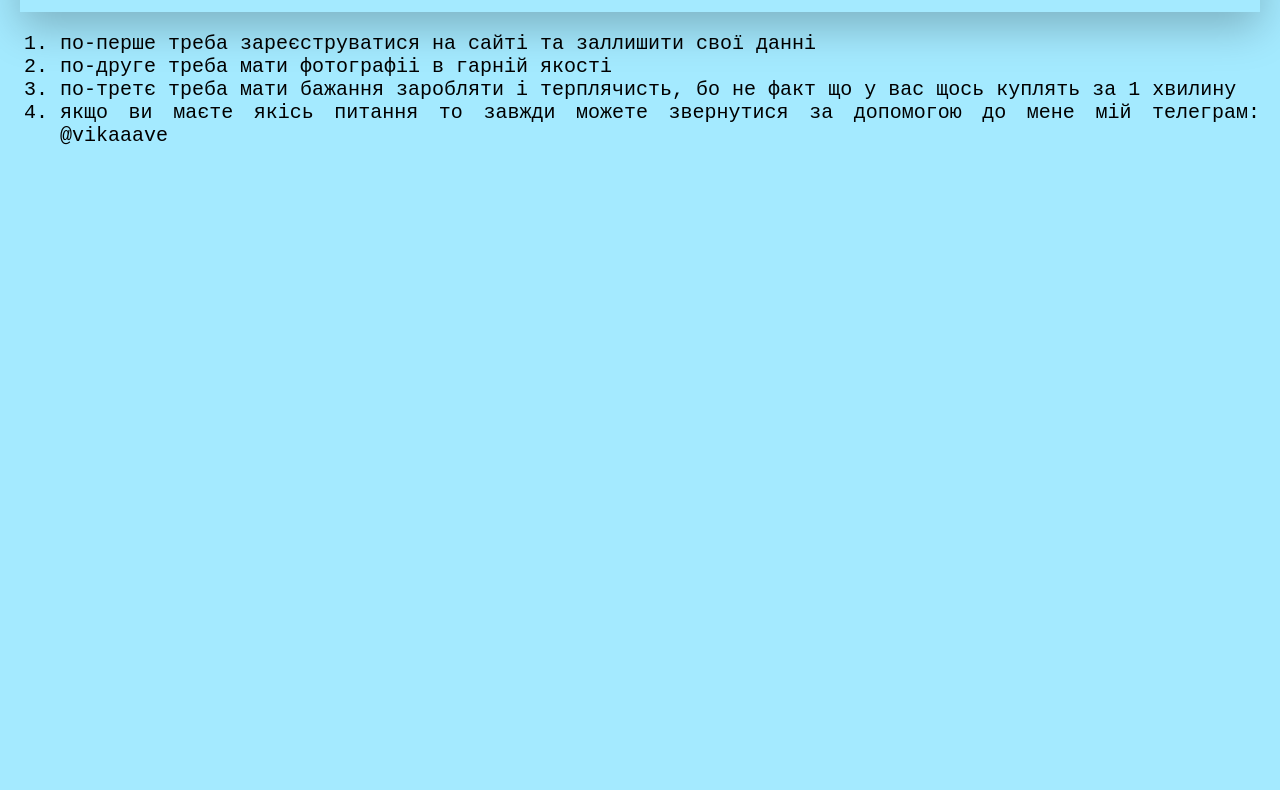
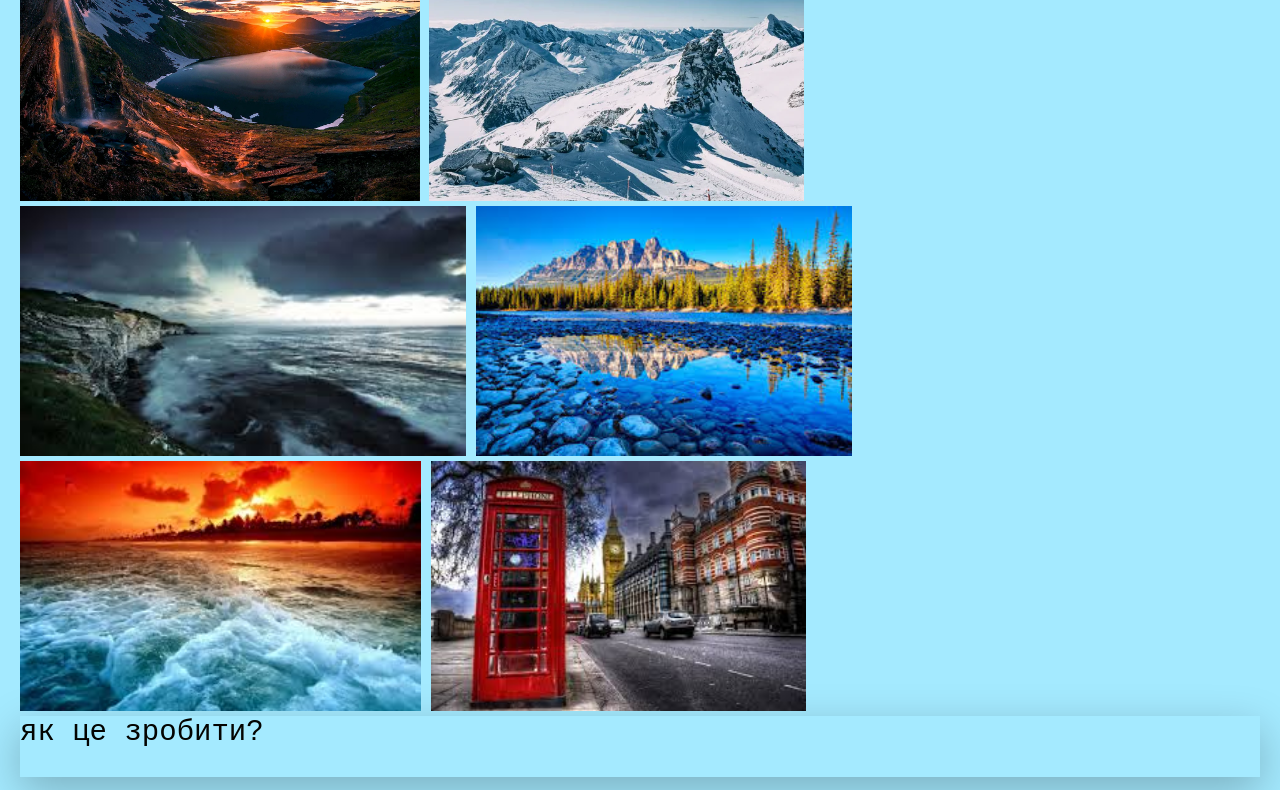
Before and after one commit to avvppp/finale, a plain HTML site: page index.html in a window 1280 px wide. Shown: the part 509-1299 px from the top of the page. Before the commit the page ends 800 px from the top, so only its background shows below. Drawn offline with Linux system fonts and the light colour scheme; a web font is replaced by a local one.

Commit message:
Add files via upload

```diff
--- a/index.html
+++ b/index.html
@@ -16,7 +16,12 @@
             <img src = 'https://sotni.ru/wp-content/uploads/2023/08/gory-8.webp' height = '250'/>
             <img src = 'https://i.pinimg.com/originals/ae/a6/a7/aea6a732b744cb9db860514c5ba1c86f.jpg' height = '250'/>
             <img src = 'https://kartinki.pics/pics/uploads/posts/2022-08/thumbs/1660611412_1-kartinkin-net-p-oboi-v-khoroshem-kachestve-na-kompyuter-kr-1.jpg' height = '250'/>
-            <img src = 'src/people-making-hands-heart-shape-silhouette-sunset_53876-15987.avif' height = '250'/>
+            <img src = 'src/norvegiia-fordy-zakat-6.webp' height = '250'/>
+            <img src = 'src/depositphotos_186651220-stock-photo-mountains.jpg' height = '250'/>
+            <img src = 'src/images (1).jpg' height = '250'/>
+            <img src = 'src/images (2).jpg' height = '250'/>
+            <img src = 'src/images (3).jpg' height = '250'/>
+            <img src = 'src/images.jpg' height = '250'/>
         <header> <a style="color: #030401; font-size: 29px"> як це зробити? </a></header>
         <div>
             <a style = 'background-color: #090903; color: rgb(0, 0, 0); font-size: 20px; text-align: left; text-align: justify'>
```
